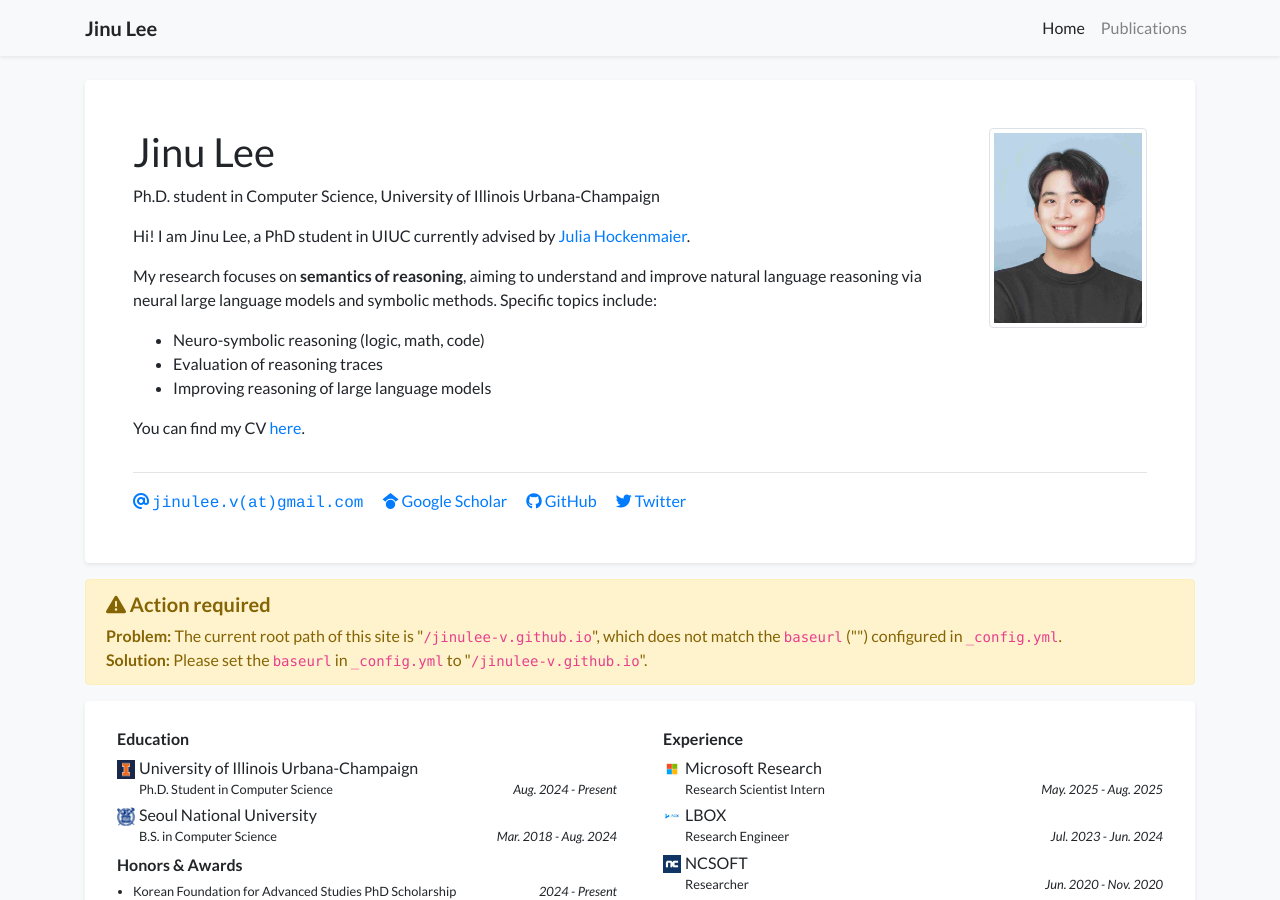
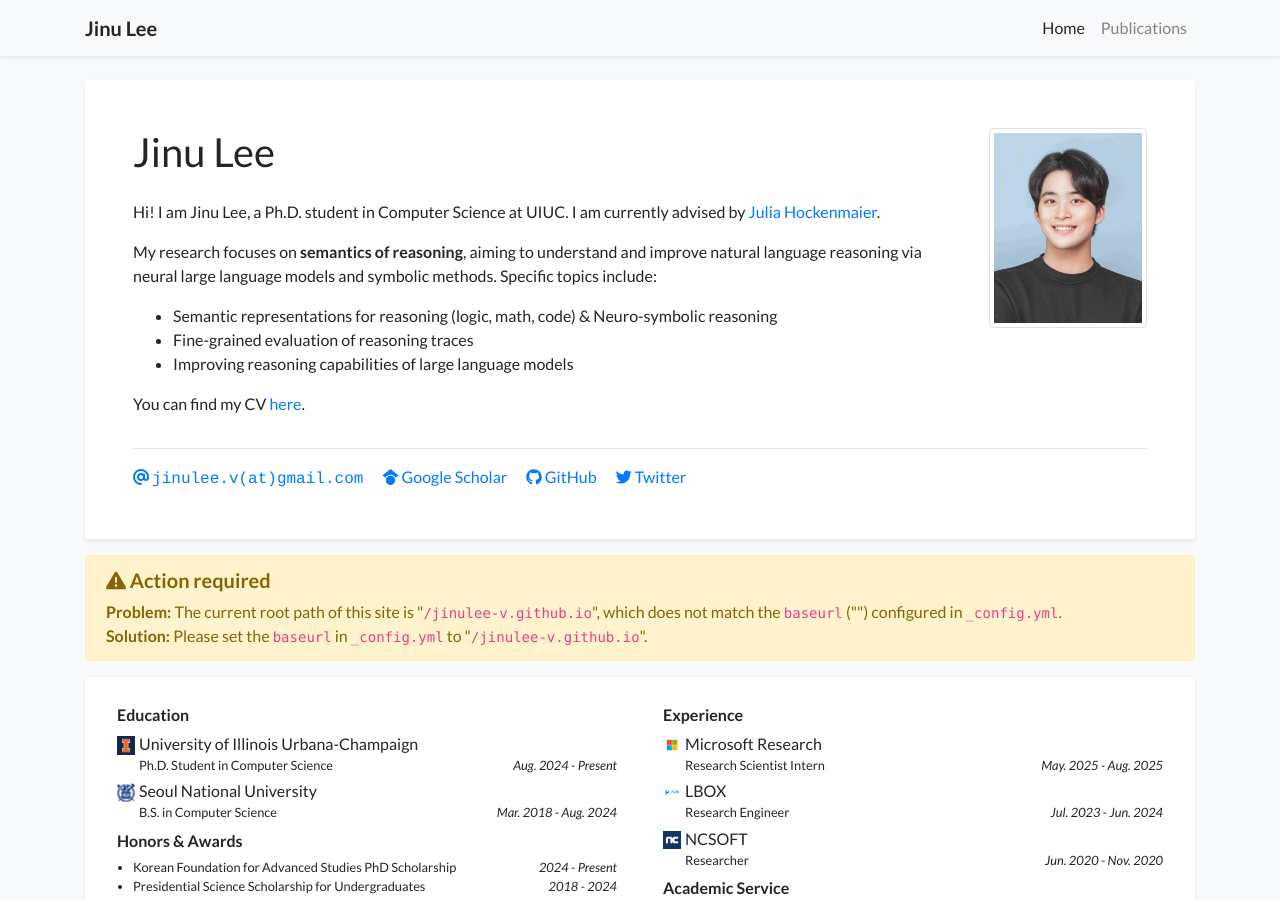
Before and after one commit to jinulee-v/jinulee-v.github.io, a Jekyll site: the page built from index.html, in a window 1280 px wide and 900 px high. Built offline with Jekyll 4.4.1, drawn with Linux system fonts in a browser that asks for light colours; nearby versions of some CDN libraries; a style sheet for code colours, icons or effects is not loaded.

Commit message:
fix profile

```diff
--- a/_data/profile.yml
+++ b/_data/profile.yml
@@ -3,7 +3,7 @@ secondary_name: ""
 navbar_name: "Jinu Lee"
 
 positions:
-- name: Ph.D. student in Computer Science, University of Illinois Urbana-Champaign
+# - name: Ph.D. student in Computer Science, University of Illinois Urbana-Champaign
 
 
 email: "jinulee.v@gmail.com"
@@ -20,14 +20,14 @@ twitter: jinulee_v  # Do not include the '@' symbol
 short_bio_text_justify: false
 short_bio: >-
   <p>
-    Hi! I am Jinu Lee, a PhD student in UIUC currently advised by <a href="https://juliahmr.cs.illinois.edu/">Julia Hockenmaier</a>.
+    Hi! I am Jinu Lee, a Ph.D. student in Computer Science at UIUC. I am currently advised by <a href="https://juliahmr.cs.illinois.edu/">Julia Hockenmaier</a>.
   </p>
   <p>
     My research focuses on <b>semantics of reasoning</b>, aiming to understand and improve natural language reasoning via neural large language models and symbolic methods. Specific topics include:
     <ul>
-      <li>Neuro-symbolic reasoning (logic, math, code)</li>
-      <li>Evaluation of reasoning traces</li>
-      <li>Improving reasoning of large language models</li>
+      <li>Semantic representations for reasoning (logic, math, code) & Neuro-symbolic reasoning </li>
+      <li>Fine-grained evaluation of reasoning traces</li>
+      <li>Improving reasoning capabilities of large language models</li>
     </ul>
   </p>
   <p>
```
